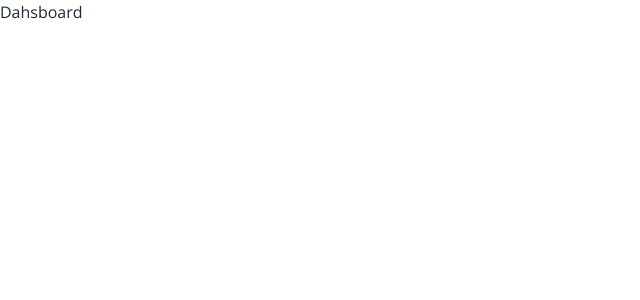
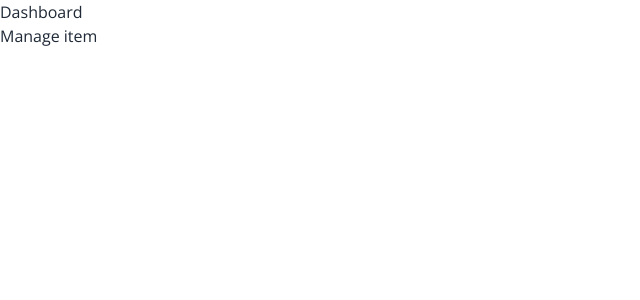
Before and after one commit to ishanrana363/College-Final-Project-Frontend, a React (Vite) app: page /dashboard/manage-items in a window 1280 px wide. Shown: the top 300 px of the page, without its empty margins (0-640 px from the left). Built offline with nearby package versions, Linux system fonts and the light colour scheme; sample sign-in values are in the browser's storage; a web font is replaced by a local one.

Commit message:
admin all page created

```diff
--- /dev/null
+++ b/src/dashboard-layout/DashboardLayout.jsx
@@ -0,0 +1,18 @@
+import React from 'react'
+import { useSelector } from 'react-redux';
+import { Navigate, Outlet } from 'react-router-dom';
+
+const DashboardLayout = () => {
+  const { user } = useSelector((state) => state.auth);
+  if(!user){
+    return <Navigate to={"/login"} replace />
+  }
+  return (
+    <div>
+      <h1>Dashboard</h1>
+      <Outlet />
+    </div>
+  )
+}
+
+export default DashboardLayout
--- /dev/null
+++ b/src/pages/admin/add-product-page/AddProduct.jsx
@@ -0,0 +1,11 @@
+import React from 'react'
+
+const AddProduct = () => {
+  return (
+    <div>
+      <h1>Add Product page</h1>
+    </div>
+  )
+}
+
+export default AddProduct
--- /dev/null
+++ b/src/pages/admin/all-order-page/AllOrder.jsx
@@ -0,0 +1,11 @@
+import React from 'react'
+
+const AllOrder = () => {
+  return (
+    <div>
+      <h1>All order page</h1>
+    </div>
+  )
+}
+
+export default AllOrder
--- /dev/null
+++ b/src/pages/admin/dashboard-home-page/DashboardHome.jsx
@@ -0,0 +1,11 @@
+import React from 'react'
+
+const DashboardHome = () => {
+  return (
+    <div>
+      <h1>home page</h1>
+    </div>
+  )
+}
+
+export default DashboardHome
--- /dev/null
+++ b/src/pages/admin/manage-item-page/ManageItem.jsx
@@ -0,0 +1,11 @@
+import React from 'react'
+
+const ManageItem = () => {
+  return (
+    <div>
+      <h1>Manage item</h1>
+    </div>
+  )
+}
+
+export default ManageItem
```
Also changed, not shown: src/router/router.jsx (+16 -3 lines).
